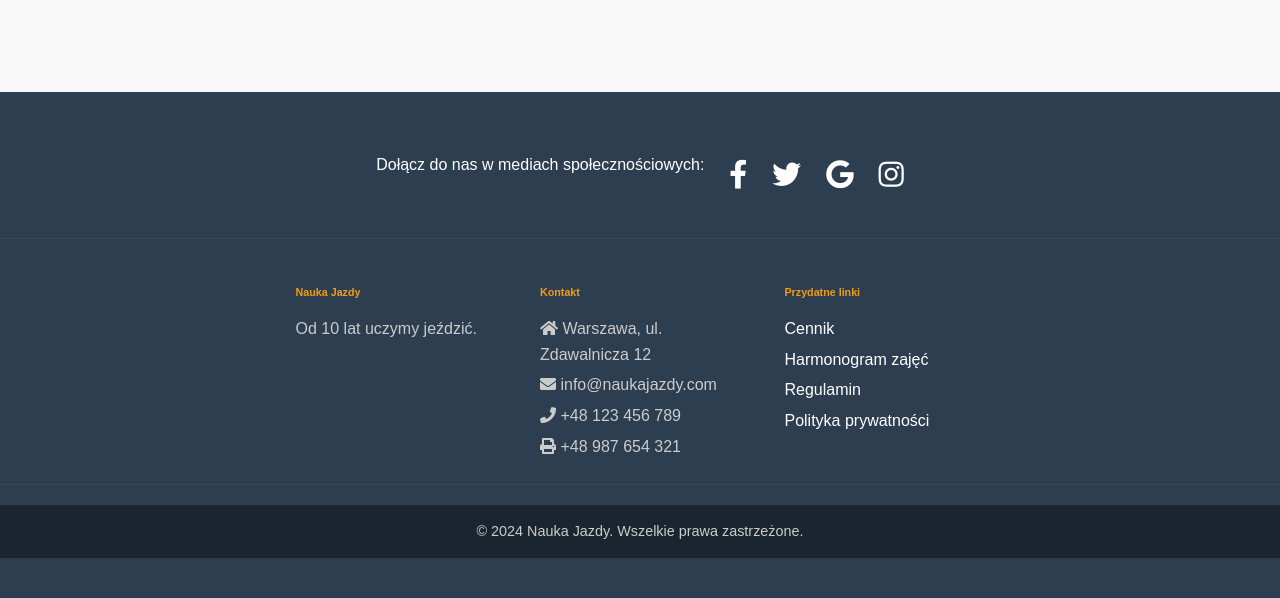
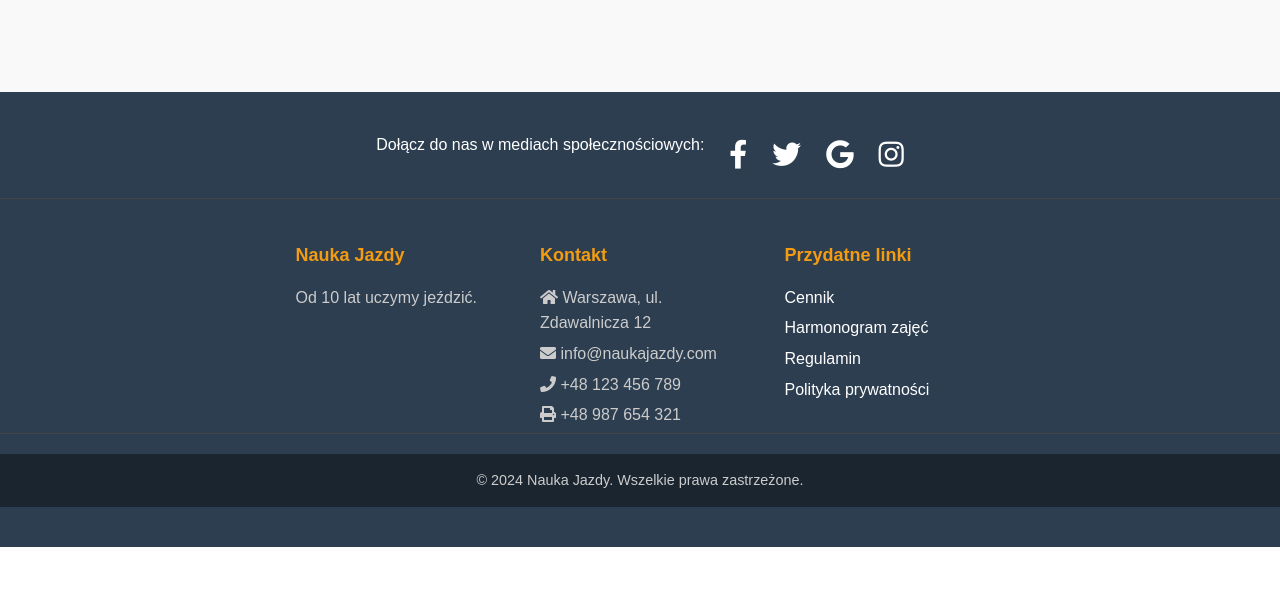
Before and after one commit to patent122/Strona-PHP, a PHP site: page /index.php in a window 1280 px wide. Shown: the part 848-1446 px from the top of the page. After the commit the page ends 1395 px from the top, so only its background shows below. Run offline with PHP 8.4, Linux system fonts and the light colour scheme.

Commit message:
drobne poprawki CSS

```diff
--- a/footer.css
+++ b/footer.css
@@ -7,7 +7,6 @@ footer {
 }
 
 footer section {
-    padding: 20px 0; /* Większe odstępy między sekcjami */
     border-bottom: 1px solid #444; /* Ciemniejsza linia oddzielająca sekcje */
 }
 
@@ -73,3 +72,7 @@ footer a {
 footer a:hover {
     color: #f39c12; /* Kolor linku po najechaniu */
 }
+
+footer h6 {
+    font-size: large;
+}
--- a/navbar.css
+++ b/navbar.css
@@ -1,25 +1,16 @@
-/* Ustawienia dla pełnej wysokości strony */
-html, body {
-    height: 100%; /* Pełna wysokość dla całej strony */
-    margin: 0;
-    padding: 0;
-}
-
 body {
     display: flex;
     flex-direction: column;
     min-height: 100vh; /* Sprawia, że body rozciąga się na całą wysokość strony */
 }
 
-/* Zawartość strony */
 .container {
     flex: 1; /* Zawartość zajmie całą dostępną przestrzeń */
     padding-top: 70px; /* Dopasowanie marginesu do wysokości navbaru */
 }
 
-/* Dodaj margines dla elementów bootstrapowych */
 .container, .row {
-    margin-top: 70px; /* Margines dla elementów Bootstrap, aby uwzględniać navbar */
+    margin-top: 70px; /* Aby navbar nie nachodził na content */
 }
 
 /* Navbar */
```
